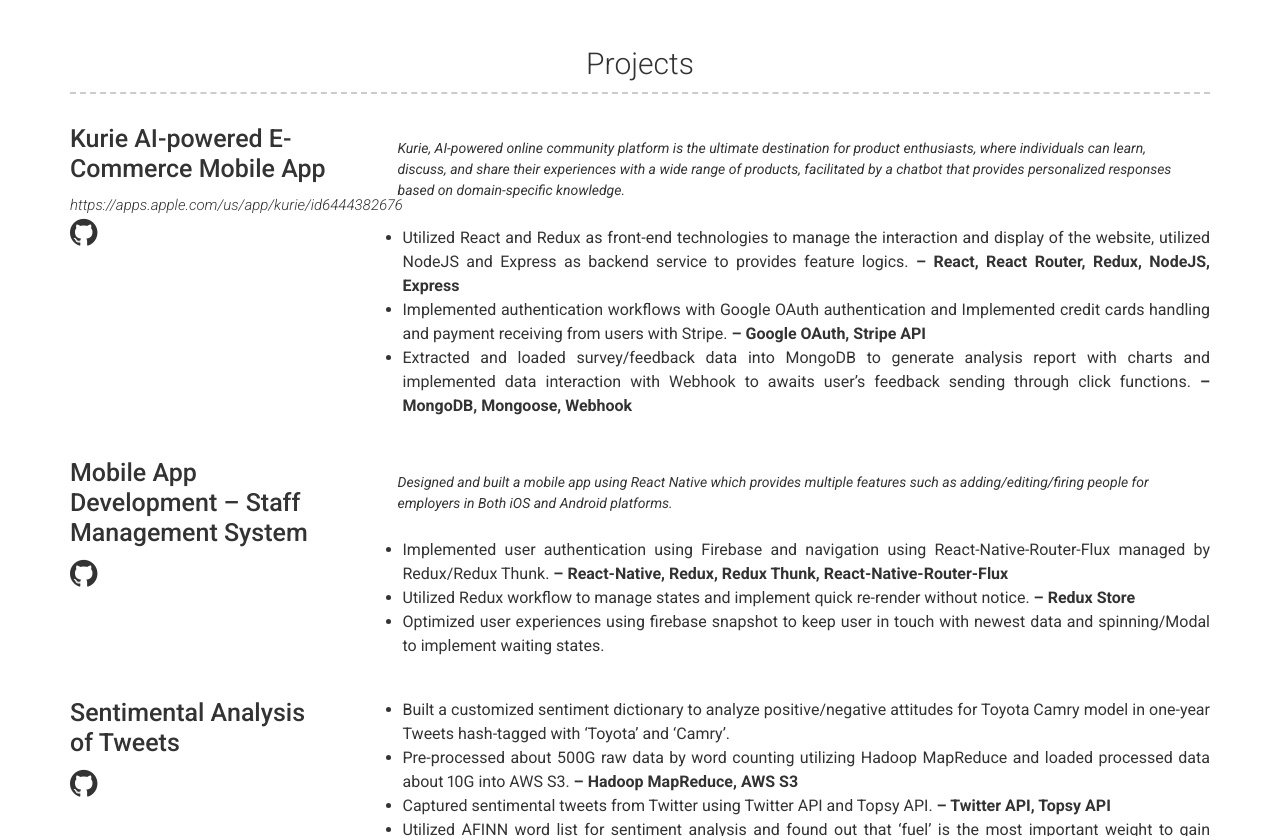
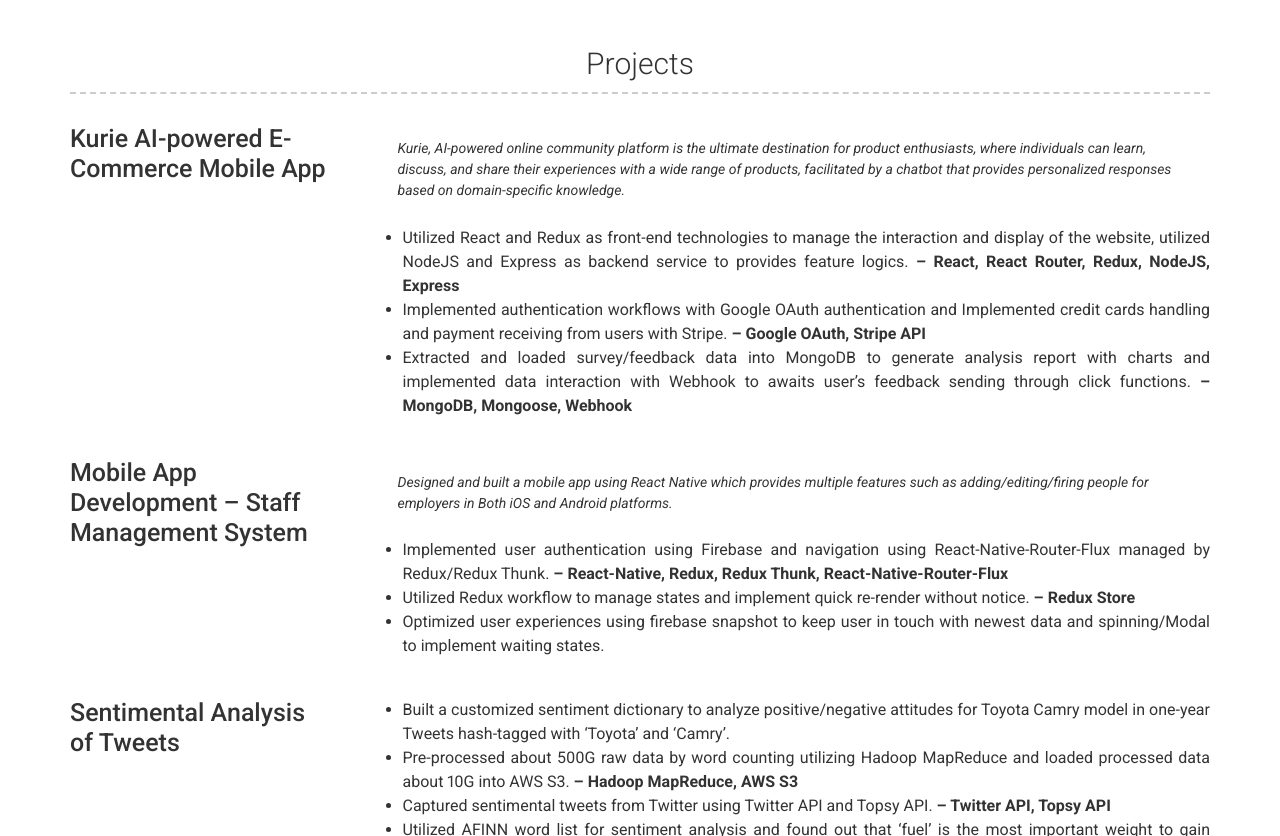
Before and after one commit to Travisliang001/online-cv, a Jekyll site: the page built from index.md, in a window 1280 px wide and 900 px high, scrolled down 469 px, cut to the strip 64-900 px from the top of the window. Built offline with Jekyll 4.4.1, drawn with Linux system fonts in a browser that asks for light colours.

Commit message:
Update projects.html

```diff
--- a/_includes/projects.html
+++ b/_includes/projects.html
@@ -5,13 +5,13 @@
       <div class="col-xs-12 col-sm-4 col-md-3 col-print-12 left-column">
         <h4>{{ project.name }}</h4>
         {%- if project.link -%}
-          {% include a.html href=project.link class="project-link" %}{{ project.link }}</a>
+          {% include a.html href=project.link class="project-link" %}{{ https://apps.apple.com/us/app/kurie/ }}</a>
         {%- endif -%}
-        <p class="no-print">
+<!--         <p class="no-print">
           <a href="" target="_blank">
             <i class="fa fa-github" title="{{ project.name }} Github link"></i>
           </a>
-        </p>
+        </p> -->
       </div>
       <div class="col-xs-12 col-sm-8 col-md-9 col-print-12">
         {%- if project.quote -%}
```
